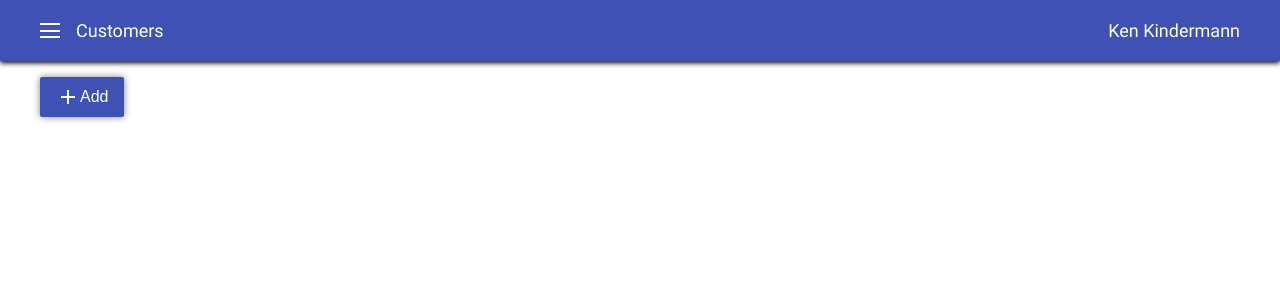
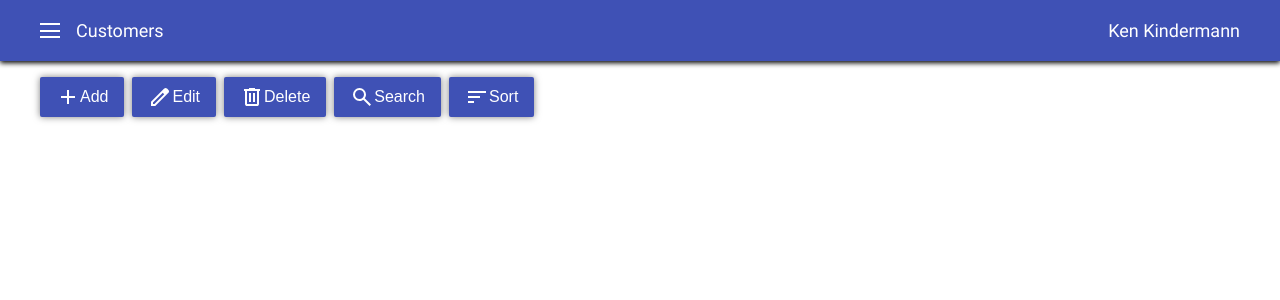
Before and after one commit to KenKindermann/easyIMS, a React (Vite) app in the folder Frontend/: page /customers in a window 1280 px wide. Shown: the top 300 px of the page. Built offline with nearby package versions, Linux system fonts and the light colour scheme.

Commit message:
style controlPanel, add overlay fadeIn animation

```diff
--- a/Frontend/src/components/controlPanel/ControlPanel.jsx
+++ b/Frontend/src/components/controlPanel/ControlPanel.jsx
@@ -10,6 +10,10 @@ const ControlPanel = () => {
   return (
     <section className="control-panel">
       <Button label={"Add"} imgSrc={addIcon} />
+      <Button label={"Edit"} imgSrc={editIcon} />
+      <Button label={"Delete"} imgSrc={deleteIcon} />
+      <Button label={"Search"} imgSrc={searchIcon} />
+      <Button label={"Sort"} imgSrc={sortIcon} />
     </section>
   );
 };
--- a/Frontend/src/style/controlPanel.css
+++ b/Frontend/src/style/controlPanel.css
@@ -1,4 +1,5 @@
 .control-panel {
   margin-top: 1rem;
-  display: block;
+  display: flex;
+  gap: 0.5rem;
 }
--- a/Frontend/src/style/overlay.css
+++ b/Frontend/src/style/overlay.css
@@ -5,4 +5,14 @@
   width: 100%;
   height: 100vh;
   background-color: rgba(0, 0, 0, 0.4);
+  animation: fadeIn 0.5s;
 }
+
+@keyframes fadeIn {
+  0% {
+    opacity: 0;
+  }
+  100% {
+    opacity: 100;
+  }
+}
```
